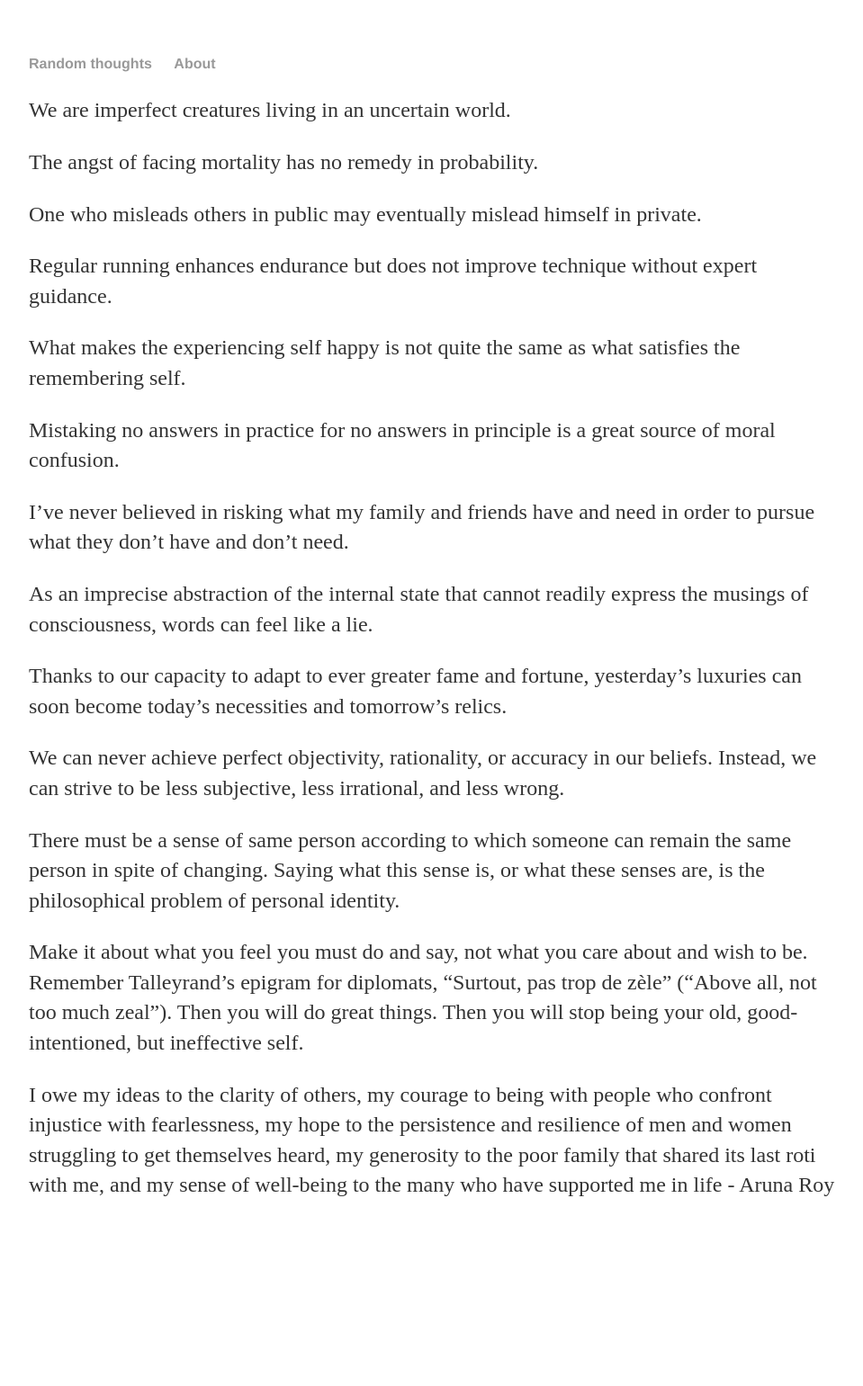
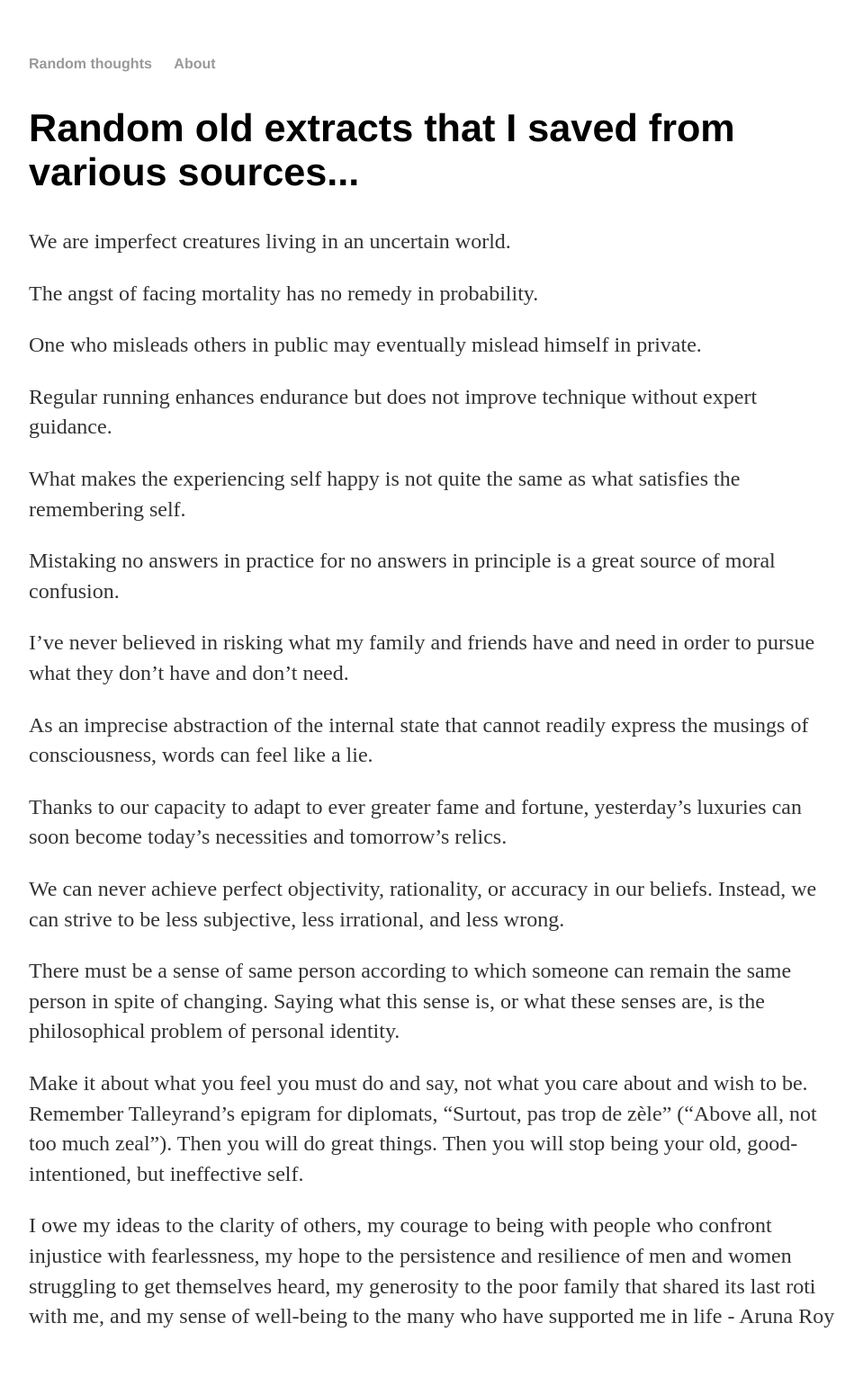
Before and after one commit to SasiMurakonda/sasimurakonda.github.io, a Jekyll site: the page built from _posts/2020-03-01-extracts.md, in a window 1280 px wide. Shown: the whole page at 90% size, without its empty margins (160-1119 px from the left). Built offline with Jekyll 4.4.1, drawn with Linux system fonts in a browser that asks for light colours; before the commit the page ends 1395 px from its top, so only the background shows below that.

Commit message:
Update extracts

```diff
--- a/_posts/2020-03-01-extracts.md
+++ b/_posts/2020-03-01-extracts.md
@@ -1,8 +1,11 @@
 ---
 layout: post
-title: "Random old extracts that I saved from various sources... "
+title: "Random old extracts-I"
 date: 2020-03-01
 ---
+
+<h2>Random old extracts that I saved from various sources...</h2>
+
 
 We are imperfect creatures living in an uncertain world.
 
```
